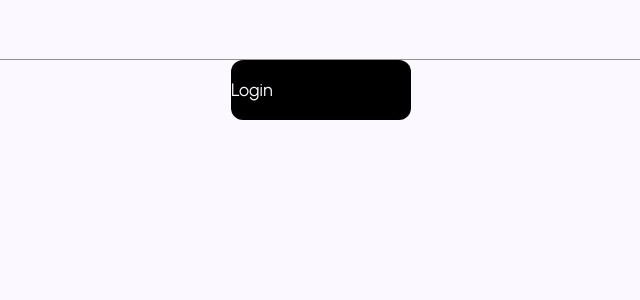
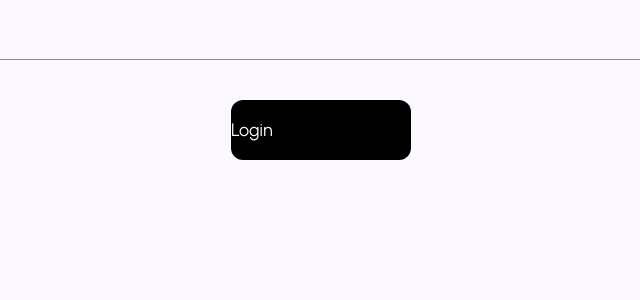
Before and after one commit to 2piradrian/seminario-client, a React (Vite) app: page /login in a window 1280 px wide. Shown: the top 300 px of the page, without its empty margins (319-959 px from the left). Built offline with nearby package versions, Linux system fonts and the light colour scheme.

Commit message:
delimiter added

```diff
--- a/src/ui/layout/layout.tsx
+++ b/src/ui/layout/layout.tsx
@@ -9,7 +9,7 @@ export default function Layout({ children }: Props) {
     return (
         <div className="container">
             <Header />
-            <main>{children}</main>
+            <main className="delimiter">{children}</main>
         </div>
     );
 }
```
